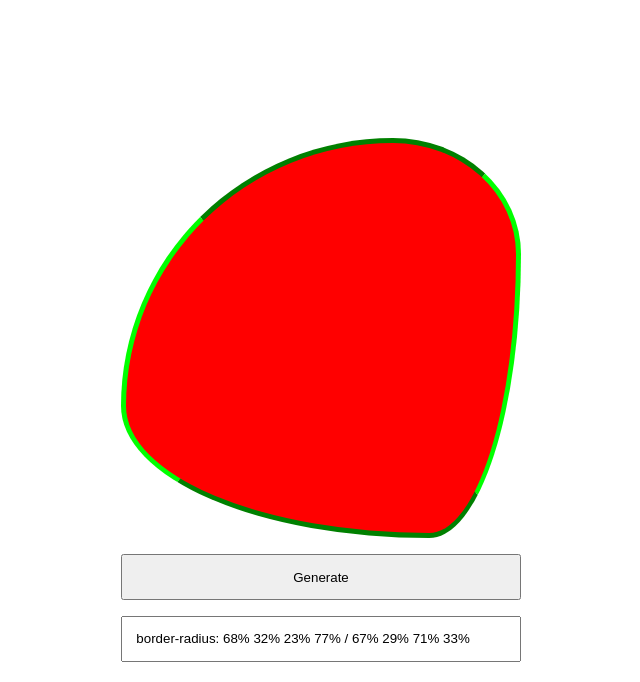
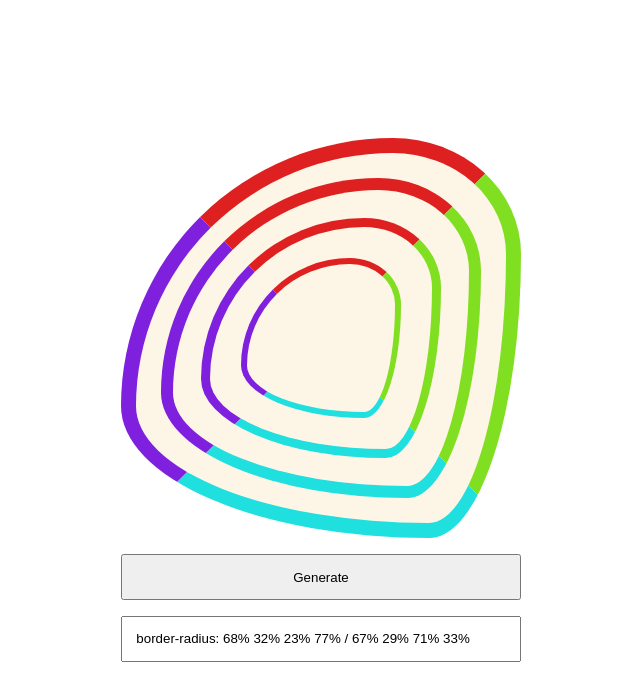
Before and after one commit to maxzz/border-radius-generator, a Vue app: page / in a window 1280 px wide. Shown: the top 682 px of the page, without its empty margins (319-959 px from the left). Built offline with nearby package versions, Linux system fonts and the light colour scheme.

Commit message:
feature: add 4 scaled items

```diff
--- a/src/App.vue
+++ b/src/App.vue
@@ -1,6 +1,15 @@
 <template>
     <main>
-        <div class="blob-show" :style="{borderRadius: generated}"></div>
+        <!-- <div class="blob-show" :style="{borderRadius: generated}"></div> -->
+
+        <div class="blob-wrap">
+            <div v-for="item of [0,1,2,3]" :key="item" class="blob-show2" :style="{
+                borderRadius: generated,
+                transform: `scale(${1 - .2 * item})`
+                }"></div>
+        </div>
+
+
         <input type="button" value="Generate" @click="onGenerate">
         <input :value="generatedOutput" readonly>
     </main>
@@ -79,4 +88,28 @@
         border-bottom: 5px solid hsl(120, 100%, 25%);
         border-left: 5px solid hsl(120, 100%, 50%);
     }
+
+    .blob-wrap {
+        position: relative;
+        width: 400px;
+        height: 400px;
+    }
+
+    .blob-show2 {
+        position: absolute;
+        left: 0;
+        top: 0;
+        right: 0;
+        bottom: 0;
+
+        background-color: oldlace;
+        transition: 1s border-radius;
+
+        border-top: 15px solid hsl(0, 75%, 50%);
+        border-right: 15px solid hsl(90, 75%, 50%);
+        border-bottom: 15px solid hsl(180, 75%, 50%);
+        border-left: 15px solid hsl(270, 75%, 50%);
+    }
+
+
 </style>
```
Also changed, not shown: src/assets/renders/2020-12-15_19-09-39.png, src/assets/renders/2020-12-15_19-41-34.png (added).
